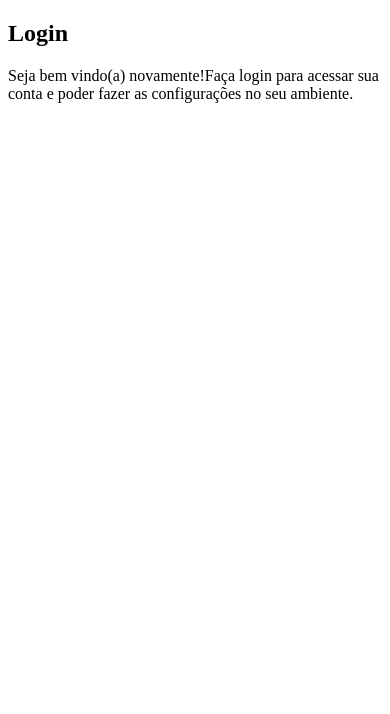
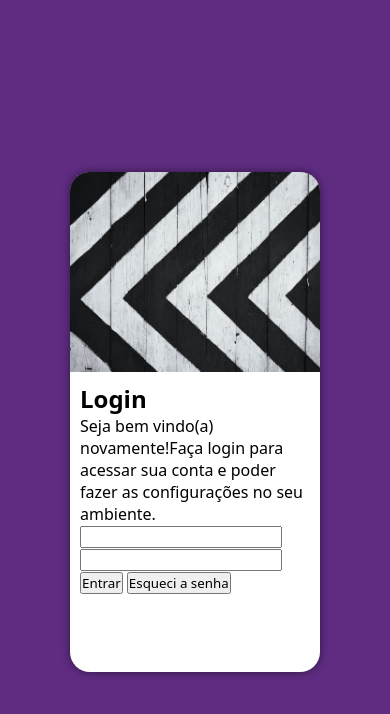
Before and after one commit to Gustavo-bonif/projeto-login, a plain HTML site: page index.html in a window 390 px wide. Drawn offline with Linux system fonts and the light colour scheme.

Commit message:
Criando o mobile frist

```diff
--- a/estilos/style.css
+++ b/estilos/style.css
@@ -7,3 +7,50 @@ verde:#49a09d
 lilás: #5f2c82
 
 */
+
+*{
+    font-family: system-ui, -apple-system, BlinkMacSystemFont, 'Segoe UI', Roboto, Oxygen, Ubuntu, Cantarell, 'Open Sans', 'Helvetica Neue', sans-serif;
+    padding: 0px;
+    margin: 0px;
+    box-sizing: border-box;
+}
+
+body,html{
+    background-color: #5f2c82;
+    height: 100vh;
+    width: 100vw;
+}
+
+main{
+    position: relative;
+    height: 100vh;
+    width: 100vw;
+
+}
+
+section#login{
+    position: absolute;
+    top: 50%;
+    left: 50%;
+    transform: translate(-50%,-50%);
+    background-color: white;
+    width: 250px;
+    height: 500px;
+    border-radius: 20px;
+    overflow: hidden;
+    box-shadow: 0px 0px 10px rgba(0, 0, 0, 0.494);
+
+}
+
+section#login > div#imagem{
+    display: block;
+    background: #5f2c82 url(../imagens/fundo.jpg) no-repeat;
+    height: 200px;
+    background-size: cover;
+    /*  */
+}
+
+section#login > div#formulario{
+    display: block;
+    padding: 10px;
+}
--- a/index.html
+++ b/index.html
@@ -21,6 +21,11 @@
 
                 <form action="login.php" method="post">
 
+                    <input type="text" name="email" id="iemail">
+                    <input type="password" name="semha" id="isenha">
+                    <input type="submit" value="Entrar" id="logar">
+                    <input type="button" value="Esqueci a senha" id="recuperar">
+
                 </form>
 
             </div>
```
Also changed, not shown: imagens/fundo-pnq.jpg (added).
